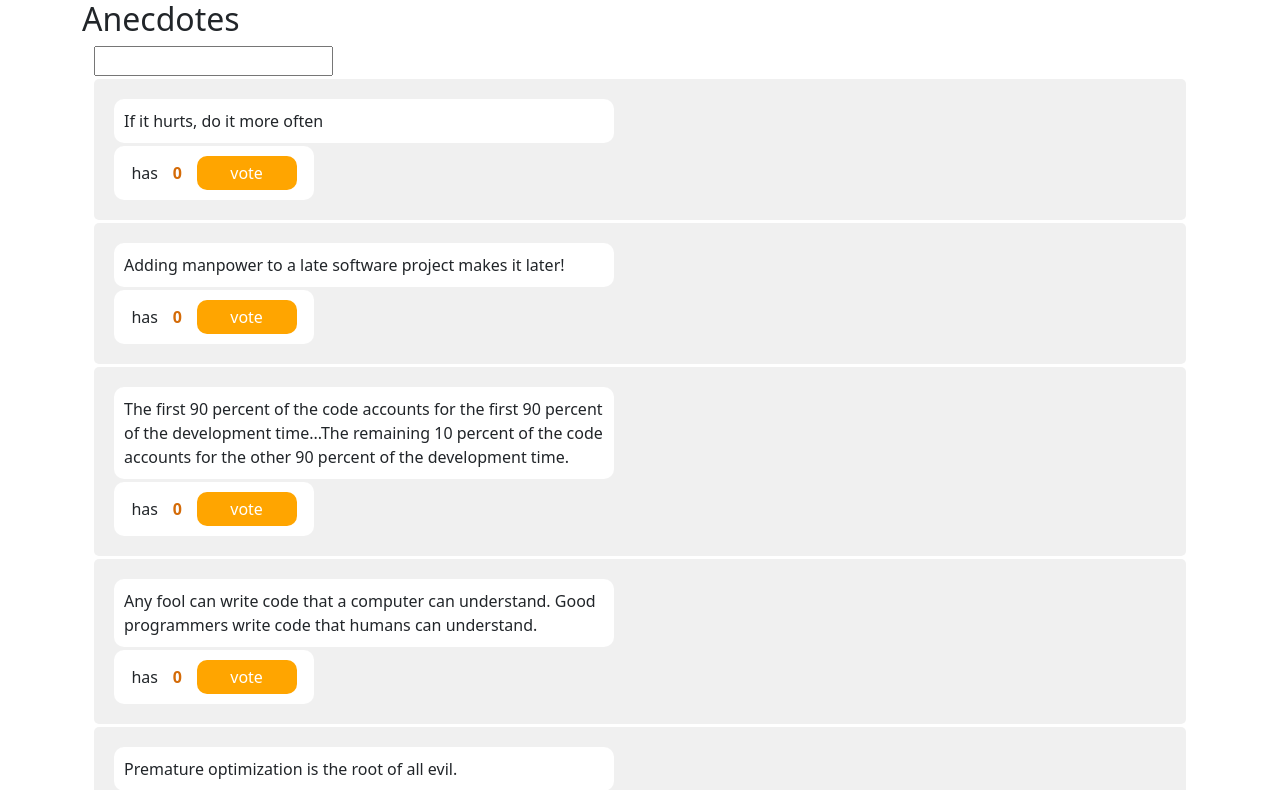
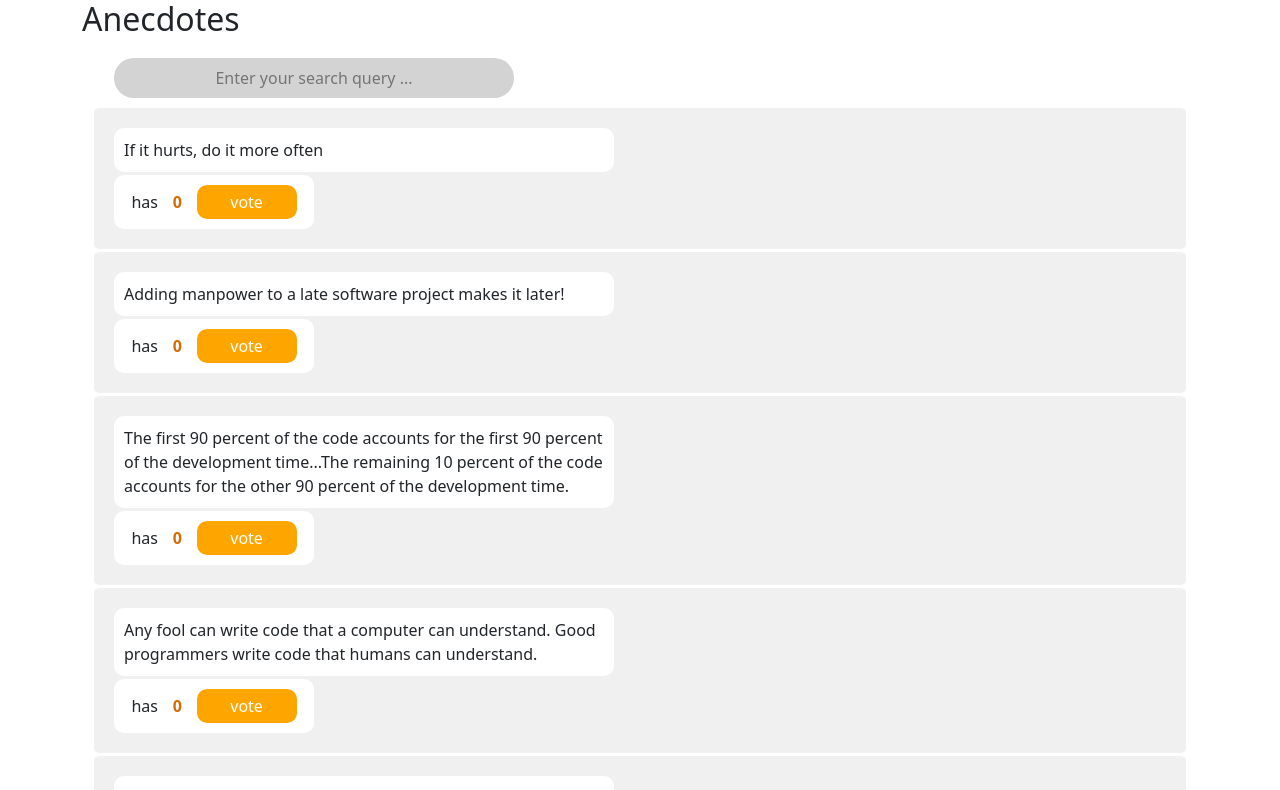
Before and after one commit to Peterzolo/part6, a React (Create React App) app: page / in a window 1280 px wide. Shown: the top 790 px of the page. Built offline with nearby package versions, Linux system fonts and the light colour scheme.

Commit message:
Part 6
Modified code

```diff
--- a/src/components/anecdotes/Anecdotes.css
+++ b/src/components/anecdotes/Anecdotes.css
@@ -52,6 +52,7 @@
   margin-top: 10px;
   border: none;
   background-color: lightgray;
+  text-align: center;
 }
 
 .create-btn {
@@ -62,3 +63,18 @@
   border: none;
   width: 200px;
 }
+
+.filter-wrap {
+  margin-top: 20px;
+  margin-bottom: 10px;
+  margin-left: 20px;
+}
+
+.filter-input {
+  background-color: lightgray;
+  border: none;
+  height: 40px;
+  width: 400px;
+  border-radius: 20px;
+  text-align: center;
+}
--- a/src/components/anecdotes/FilterAnecdote.jsx
+++ b/src/components/anecdotes/FilterAnecdote.jsx
@@ -23,7 +23,15 @@ const FilterAnecdote = () => {
   return (
     <div className="container">
       <div>
-        <input type="text" value={filter} onChange={handleChange} />
+        <div className="filter-wrap">
+          <input
+            className="filter-input"
+            placeholder="Enter your search query ..."
+            type="text"
+            value={filter}
+            onChange={handleChange}
+          />
+        </div>
 
         {anecdotes
           .filter(
```
